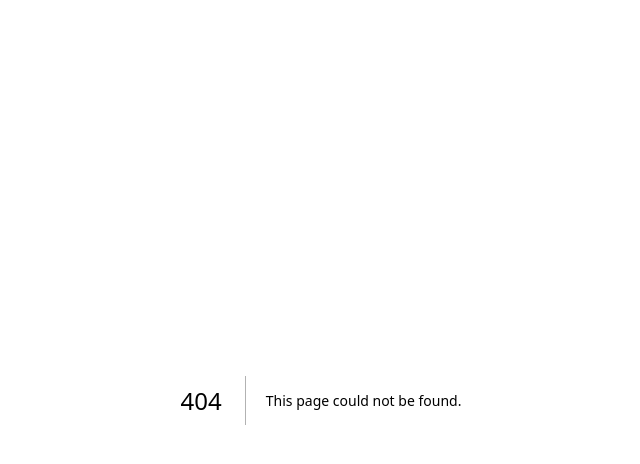
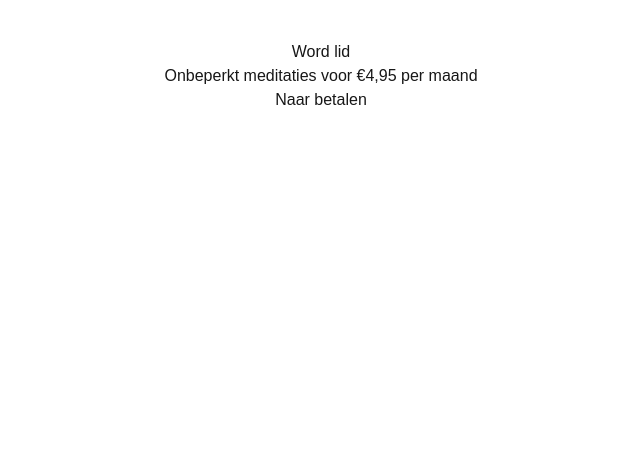
Before and after one commit to RoyvSichem/nextjs-boilerplate, a Next.js app: page /subscribe in a window 1280 px wide. Before the commit this address had no page. Shown: the top 464 px of the page, without its empty margins (319-959 px from the left). Built offline with nearby package versions, Linux system fonts and the light colour scheme.

Commit message:
Create page.tsx

```diff
--- /dev/null
+++ b/app/subscribe/page.tsx
@@ -0,0 +1,12 @@
+'use client';
+export default function Subscribe(){
+  const go = async ()=>{ const r = await fetch('/api/checkout', { method:'POST' }); const { url } = await r.json(); window.location.href = url; };
+  return (
+    <main style={{maxWidth:560, margin:'40px auto', padding:'0 16px', textAlign:'center'}}>
+      <h1>Word lid</h1>
+      <p>Onbeperkt meditaties voor €4,95 per maand</p>
+      <button onClick={go} className="btn">Naar betalen</button>
+      <style jsx>{`.btn{background:#1E4E3A,color:#fff,border:0,border-radius:999px,padding:12px 18px,font-weight:700}`}</style>
+    </main>
+  );
+}
```
